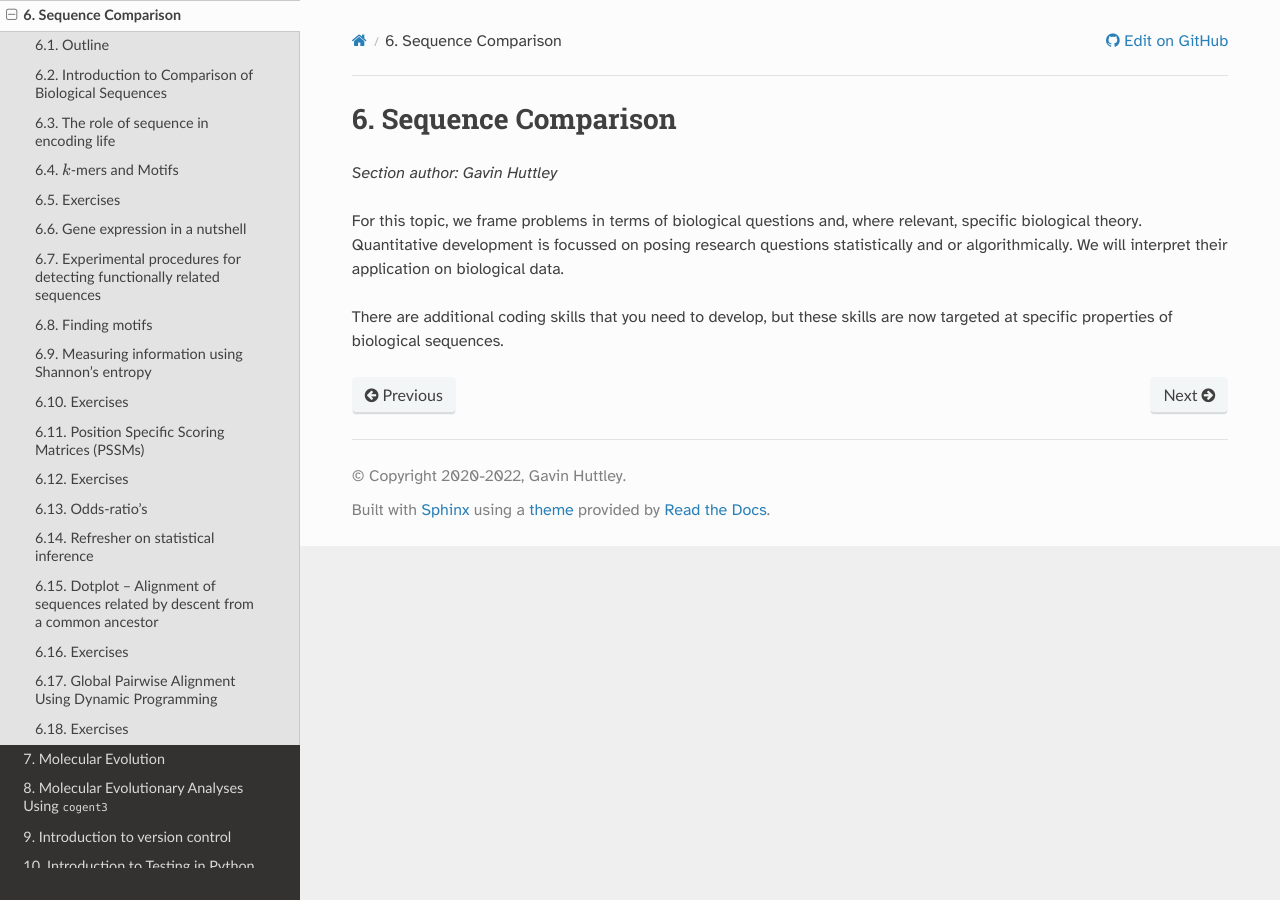
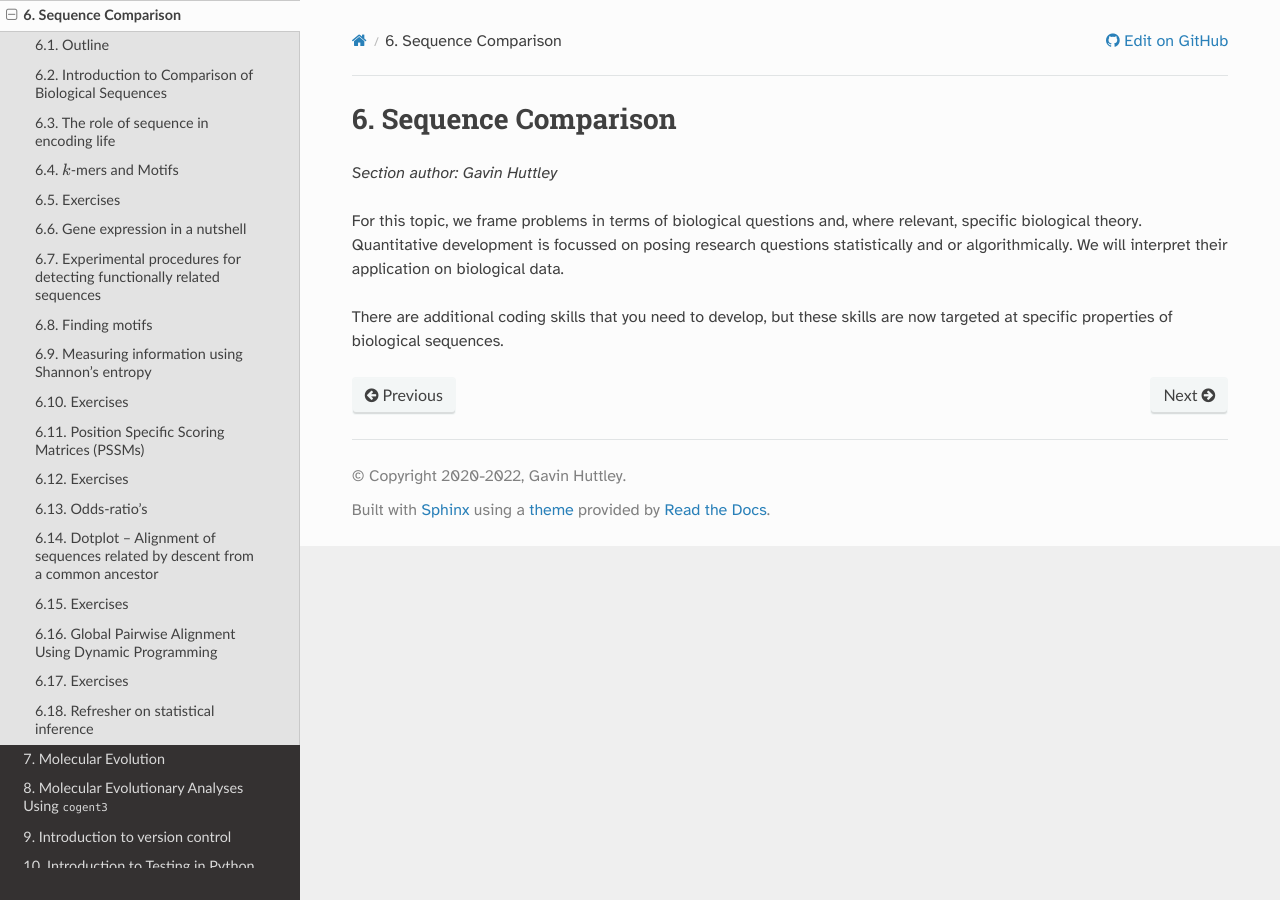
Before and after one commit to GavinHuttley/tib, a Sphinx documentation site: the page built from source/seqcomp/index.rst, in a window 1280 px wide. Built offline with Sphinx 7.4.7 and the Read the Docs theme 2.0.0, drawn with Linux system fonts in a browser that asks for light colours.

```diff
--- a/source/seqcomp/index.rst
+++ b/source/seqcomp/index.rst
@@ -21,6 +21,6 @@ There are additional coding skills that you need to develop, but these skills ar
     information
     pssm
     odds_ratios
-    statistics
     dotplot
     pairwise_alignment
+    statistics
--- a/source/seqcomp/statistics.rst
+++ b/source/seqcomp/statistics.rst
@@ -1,5 +1,9 @@
 Refresher on statistical inference
 ==================================
+
+.. warning:: This section is destined to be moved to a standalone topic. Stay tuned!
+
+.. todo:: migrate all this content to the statistical thinking section
 
 .. todo:: the null has fewer parameters than the alt
 
```
